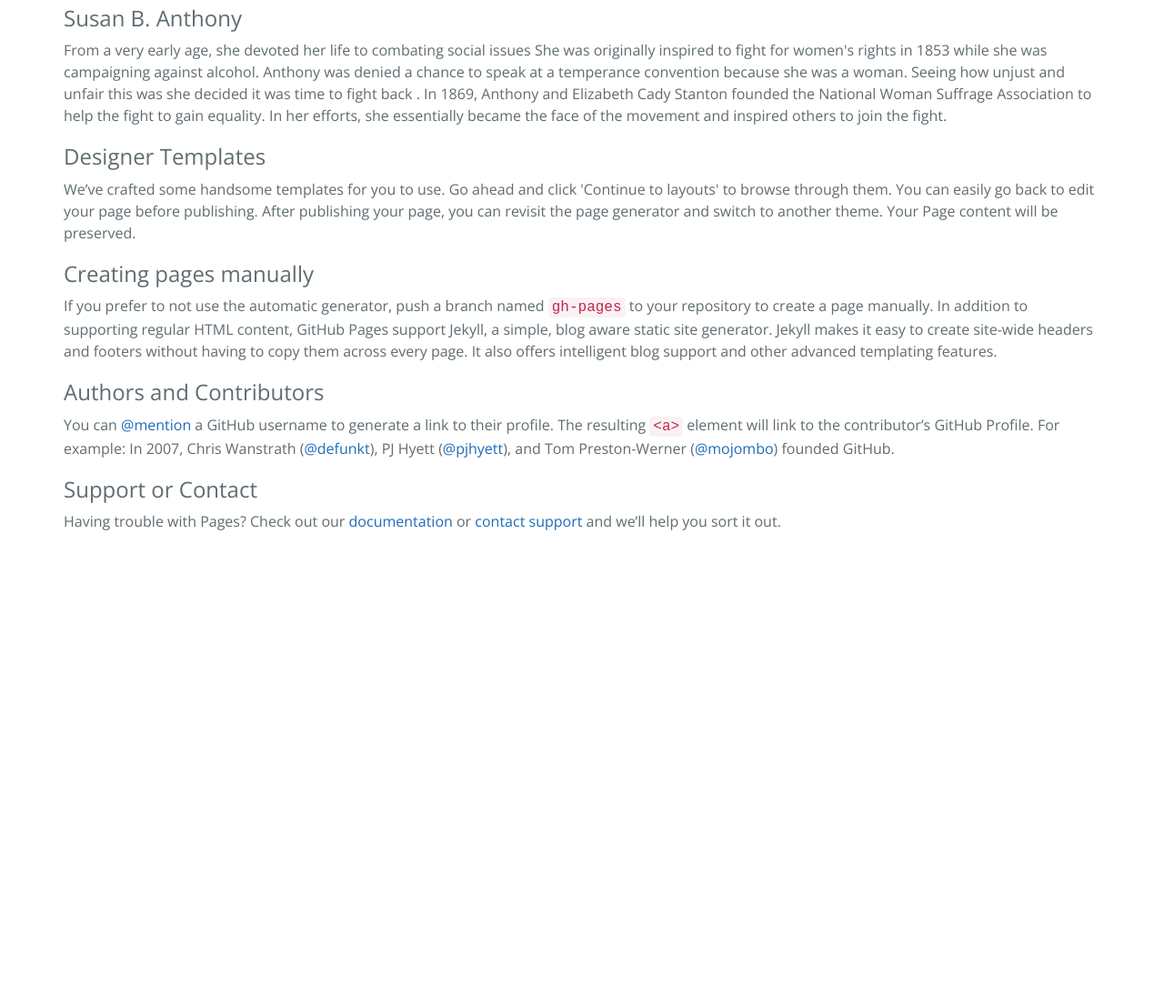
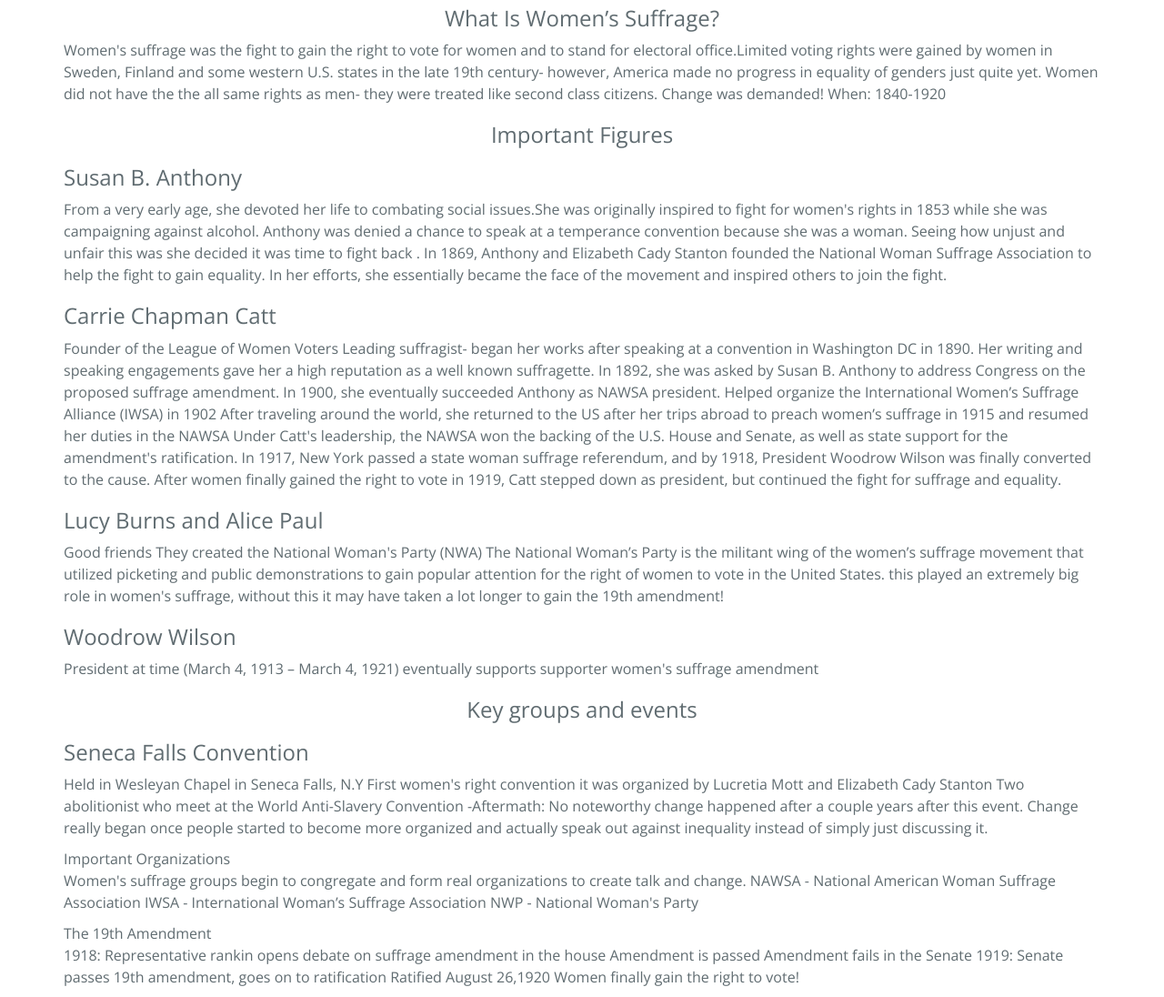
Before and after one commit to harrowimali/womenssuffrage, a plain HTML site: page index.html in a window 1280 px wide. Shown: the part 374-1470 px from the top of the page at 91% size. Before the commit the page ends 969 px from the top, so only its background shows below. Drawn offline with nearby package versions, Linux system fonts and the light colour scheme.

Commit message:
Update index.html

```diff
--- a/index.html
+++ b/index.html
@@ -15,43 +15,94 @@
     <div class="page-header">
       <h1 class="project-name" style="font-size:100px">Womens suffrage</h1>
       <h2 class="project-tagline">Created by: Ali Malik, Daniela Cassetta, Michael Suehnholz, Andrew Gentile</h2>
-      <a href="https://github.com/harrowimali/womenssuffrage" class="btn">What is womens suffarge</a>
-      <a href="https://github.com/harrowimali/womenssuffrage/zipball/master" class="btn">Important figures</a>
-        <a href="https://github.com/harrowimali/womenssuffrage/tarball/master" class="btn">Key Groups and Events</a>
+      <a href="#womens-suffrage" class="btn">What is womens suffarge</a>
+      <a href="#important-figures" class="btn">Important figures</a>
+        <a href="#groups-and-events" class="btn">Key Groups and Events</a>
 
 
     </div>
 <div class="container">
     <section class="main-content">
-      <h3>
-<a id="Susan" class="anchor" href="#Susan" aria-hidden="true"><span class="octicon octicon-link"></span></a>Susan B. Anthony</h3>
+      <h3 style="text-align: center">
+<a id="womens-suffrage" class="anchor" href="#womens-suffrage" aria-hidden="true"><span class="octicon octicon-link"></span></a>What Is Women’s Suffrage?</h3>
 
 <p>
-From a very early age, she devoted her life to combating social issues
-She was originally inspired to fight for women's rights in 1853 while she was campaigning against alcohol. Anthony was denied a chance to speak at a temperance convention because she was a woman. Seeing how unjust and unfair this was she decided it was time to fight back .
+Women's suffrage was the fight to gain the right to vote for women and to stand for electoral office.Limited voting rights were gained by women in Sweden, Finland and some western U.S. states in the late 19th century- however, America made no progress in equality of genders just quite yet.
+Women did not have the the all same rights as men- they were treated like second class citizens.
+Change was demanded!
+When: 1840-1920
+</p>
+
+<h3 style="text-align: center">
+<a id="important-figures" class="anchor" href="#important-figures" aria-hidden="true"><span class="octicon octicon-link"></span></a>Important Figures</h3>
+<h3>
+<a id="designer-templates" class="anchor" href="#designer-templates" aria-hidden="true"><span class="octicon octicon-link"></span></a>Susan B. Anthony</h3>
+<p>From a very early age, she devoted her life to combating social issues.She was originally inspired to fight for women's rights in 1853 while she was campaigning against alcohol. Anthony was denied a chance to speak at a temperance convention because she was a woman. Seeing how unjust and unfair this was she decided it was time to fight back .
 In 1869, Anthony and Elizabeth Cady Stanton founded the National Woman Suffrage Association to help the fight to gain equality.
-In her efforts, she essentially became the face of the movement and inspired others to join the fight.</p>
+In her efforts, she essentially became the face of the movement and inspired others to join the fight.
+</p>
+<h3>
+<a id="designer-templates" class="anchor" href="#designer-templates" aria-hidden="true"><span class="octicon octicon-link"></span></a>Carrie Chapman Catt
+</h3>
+<p>Founder of the League of Women Voters
+Leading suffragist- began her works after speaking at a convention in Washington DC in 1890.
+Her writing and speaking engagements gave her a high reputation as a well known suffragette.
+In 1892, she was asked by Susan B. Anthony to address Congress on the proposed suffrage amendment. In 1900, she eventually succeeded Anthony as NAWSA president.
+Helped organize the International Women’s Suffrage Alliance (IWSA) in 1902
+After traveling around the world, she returned to the US after her trips abroad to preach women’s suffrage in 1915 and resumed her duties in the NAWSA
+Under Catt's leadership, the NAWSA won the backing of the U.S. House and Senate, as well as state support for the amendment's ratification.
+In 1917, New York passed a state woman suffrage referendum, and by 1918, President Woodrow Wilson was finally converted to the cause.
+After women finally gained the right to vote in 1919, Catt stepped down as president, but continued the fight for suffrage and equality.
 
+</p>
 <h3>
-<a id="designer-templates" class="anchor" href="#designer-templates" aria-hidden="true"><span class="octicon octicon-link"></span></a>Designer Templates</h3>
+<a id="designer-templates" class="anchor" href="#designer-templates" aria-hidden="true"><span class="octicon octicon-link"></span></a>Lucy Burns and Alice Paul</h3>
+<p>Good friends
+They created the National Woman's Party (NWA)
+The National Woman’s Party is the militant wing of the women’s suffrage movement that utilized picketing and public demonstrations to gain popular attention for the right of women to vote in the United States.
+this played an extremely big role in women's suffrage, without this it may have taken a lot longer to gain the 19th amendment!
 
-<p>We’ve crafted some handsome templates for you to use. Go ahead and click 'Continue to layouts' to browse through them. You can easily go back to edit your page before publishing. After publishing your page, you can revisit the page generator and switch to another theme. Your Page content will be preserved.</p>
+</p>
+<h3>
+<a id="designer-templates" class="anchor" href="#designer-templates" aria-hidden="true"><span class="octicon octicon-link"></span></a>Woodrow Wilson</h3>
+<p>President at time (March 4, 1913 – March 4, 1921)
+eventually supports supporter women's suffrage amendment
+</p>
+<h3 style="text-align: center">
+<a id="groups-and-events" class="anchor" href="#groups-and-events" aria-hidden="true"><span class="octicon octicon-link"></span></a>Key groups and events</h3>
+<h3>
+<a id="authors-and-contributors" class="anchor" href="#authors-and-contributors" aria-hidden="true"><span class="octicon octicon-link"></span></a>Seneca Falls Convention
+</h3>
 
-<h3>
-<a id="creating-pages-manually" class="anchor" href="#creating-pages-manually" aria-hidden="true"><span class="octicon octicon-link"></span></a>Creating pages manually</h3>
+<p> Held in Wesleyan Chapel in Seneca Falls, N.Y
+First women's right convention
+it was organized by Lucretia Mott and Elizabeth Cady Stanton
+Two abolitionist who meet at the World Anti-Slavery Convention
+-Aftermath:
+No noteworthy change happened after a couple years after this event.
+Change really began once people started to become more organized and actually speak out against inequality instead of simply just discussing it.
+</p>
+<a id="authors-and-contributors" class="anchor" href="#authors-and-contributors" aria-hidden="true"><span class="octicon octicon-link"></span></a>Important Organizations
+</h3>
 
-<p>If you prefer to not use the automatic generator, push a branch named <code>gh-pages</code> to your repository to create a page manually. In addition to supporting regular HTML content, GitHub Pages support Jekyll, a simple, blog aware static site generator. Jekyll makes it easy to create site-wide headers and footers without having to copy them across every page. It also offers intelligent blog support and other advanced templating features.</p>
+<p> Women's suffrage groups begin to congregate and form real organizations to create talk and change.
+NAWSA - National American Woman Suffrage Association
+IWSA - International Woman’s Suffrage Association
+NWP - National Woman's Party
+</p>
+<a id="19th-amendment" class="anchor" href="#authors-and-contributors" aria-hidden="true"><span class="octicon octicon-link"></span></a>The 19th Amendment
+</h3>
 
-<h3>
-<a id="authors-and-contributors" class="anchor" href="#authors-and-contributors" aria-hidden="true"><span class="octicon octicon-link"></span></a>Authors and Contributors</h3>
+<p>1918:
+Representative rankin opens debate on suffrage amendment in the house
+Amendment is passed
+Amendment fails in the Senate
+1919:
+Senate passes 19th amendment, goes on to ratification
+Ratified August 26,1920
+Women finally gain the right to vote!
 
-<p>You can <a href="https://github.com/blog/821" class="user-mention">@mention</a> a GitHub username to generate a link to their profile. The resulting <code>&lt;a&gt;</code> element will link to the contributor’s GitHub Profile. For example: In 2007, Chris Wanstrath (<a href="https://github.com/defunkt" class="user-mention">@defunkt</a>), PJ Hyett (<a href="https://github.com/pjhyett" class="user-mention">@pjhyett</a>), and Tom Preston-Werner (<a href="https://github.com/mojombo" class="user-mention">@mojombo</a>) founded GitHub.</p>
-
-<h3>
-<a id="support-or-contact" class="anchor" href="#support-or-contact" aria-hidden="true"><span class="octicon octicon-link"></span></a>Support or Contact</h3>
-
-<p>Having trouble with Pages? Check out our <a href="https://help.github.com/pages">documentation</a> or <a href="https://github.com/contact">contact support</a> and we’ll help you sort it out.</p>
-
+</p>
     </section>
       </div>
 
```
